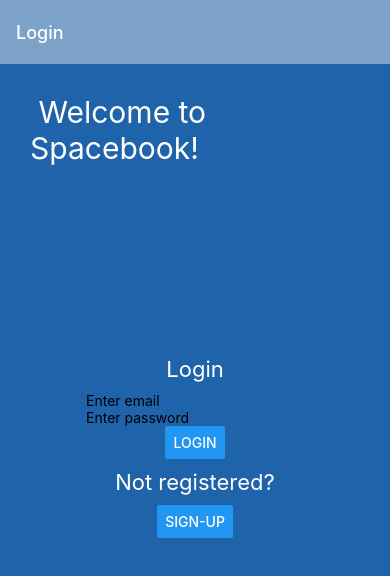
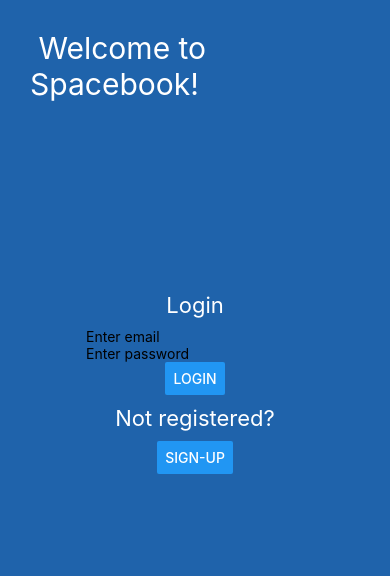
Before and after one commit to echadwick1/Spacebook, a React Native app: screen / in a window 390 px wide. Shown: the top 576 px of the page. Built offline with nearby package versions, Linux system fonts and the light colour scheme.

Commit message:
removed header on login screen

```diff
--- a/App.js
+++ b/App.js
@@ -60,7 +60,7 @@
     return (
       <NavigationContainer theme={MyTheme}>
         <Stack.Navigator initialRouteName="Login">
-          <Stack.Screen name="Login" component={LoginScreen} />
+          <Stack.Screen name="Login" component={LoginScreen} options={{ headerShown: false }} />
           <Stack.Screen name="SignUp" component={SignUpScreen} />
           <Stack.Screen name="Logout" component={LogoutScreen} />
           <Stack.Screen name="UserProfile" component={UserProfileScreen} />
```
